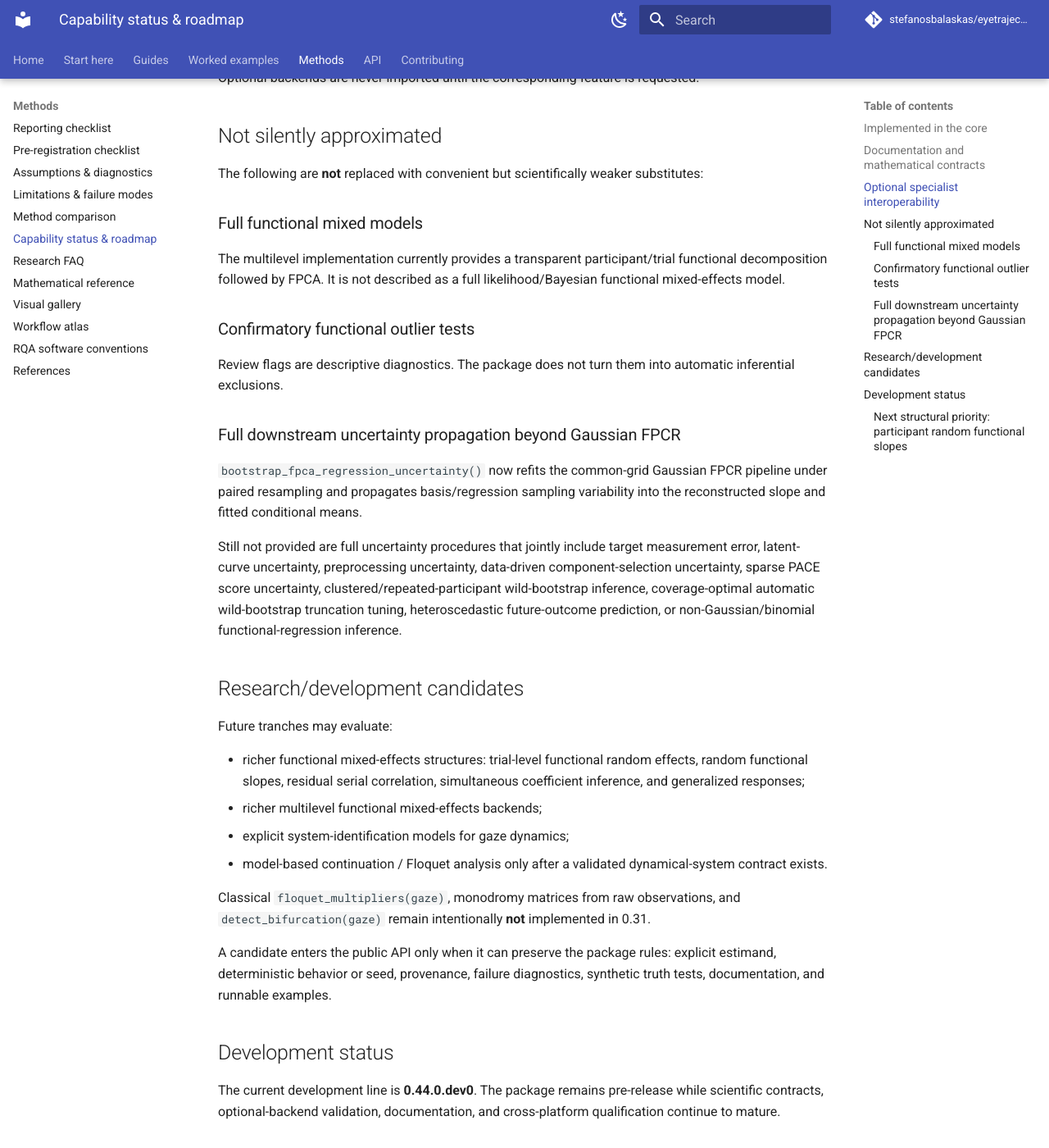
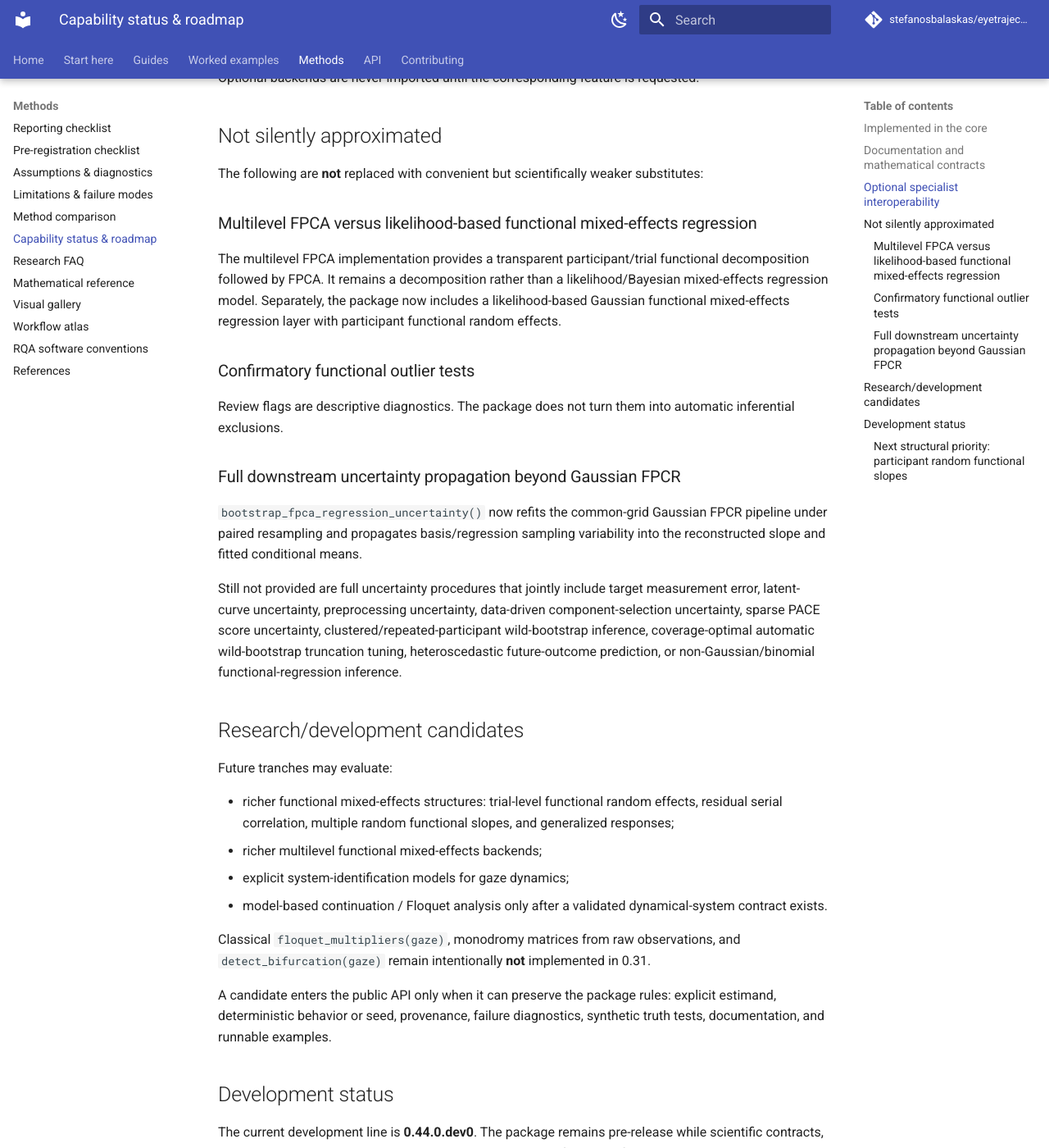
Before and after one commit to stefanosbalaskas/eyetrajectoriespy, an MkDocs documentation site: the page built from docs/methods/status-roadmap.md, in a window 1280 px wide and 1400 px high, scrolled down 6773 px. Shown: the whole window at 82% size. Built offline with MkDocs 1.6.1 and Material for MkDocs 9.7.7, drawn with Linux system fonts in a browser that asks for light colours; comment, search, counter and statistics services are not loaded.

Commit message:
Remove stale mixed-effects roadmap items before 0.45

```diff
--- a/docs/methods/status-roadmap.md
+++ b/docs/methods/status-roadmap.md
@@ -111,9 +111,9 @@ Optional backends are never imported until the corresponding feature is requeste
 
 The following are **not** replaced with convenient but scientifically weaker substitutes:
 
-### Full functional mixed models
+### Multilevel FPCA versus likelihood-based functional mixed-effects regression
 
-The multilevel implementation currently provides a transparent participant/trial functional decomposition followed by FPCA. It is not described as a full likelihood/Bayesian functional mixed-effects model.
+The multilevel FPCA implementation provides a transparent participant/trial functional decomposition followed by FPCA. It remains a decomposition rather than a likelihood/Bayesian mixed-effects regression model. Separately, the package now includes a likelihood-based Gaussian functional mixed-effects regression layer with participant functional random effects.
 
 ### Confirmatory functional outlier tests
 
@@ -129,7 +129,7 @@ Still not provided are full uncertainty procedures that jointly include target m
 
 Future tranches may evaluate:
 
-- richer functional mixed-effects structures: trial-level functional random effects, random functional slopes, residual serial correlation, simultaneous coefficient inference, and generalized responses;
+- richer functional mixed-effects structures: trial-level functional random effects, residual serial correlation, multiple random functional slopes, and generalized responses;
 - richer multilevel functional mixed-effects backends;
 - explicit system-identification models for gaze dynamics;
 - model-based continuation / Floquet analysis only after a validated dynamical-system contract exists.
```
